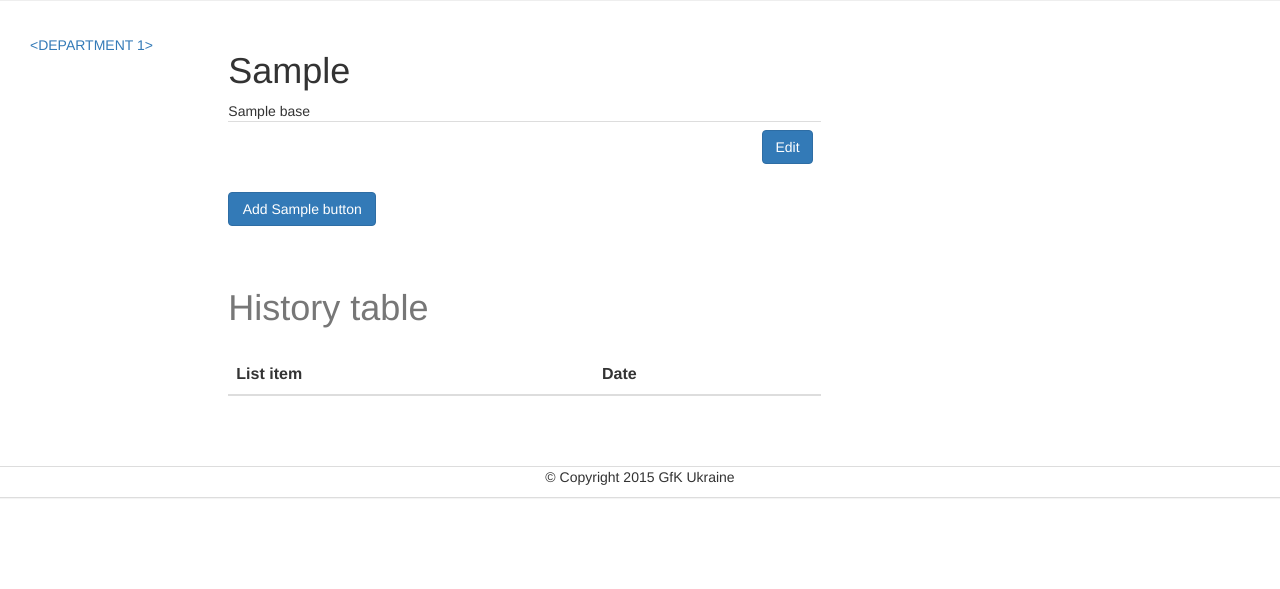
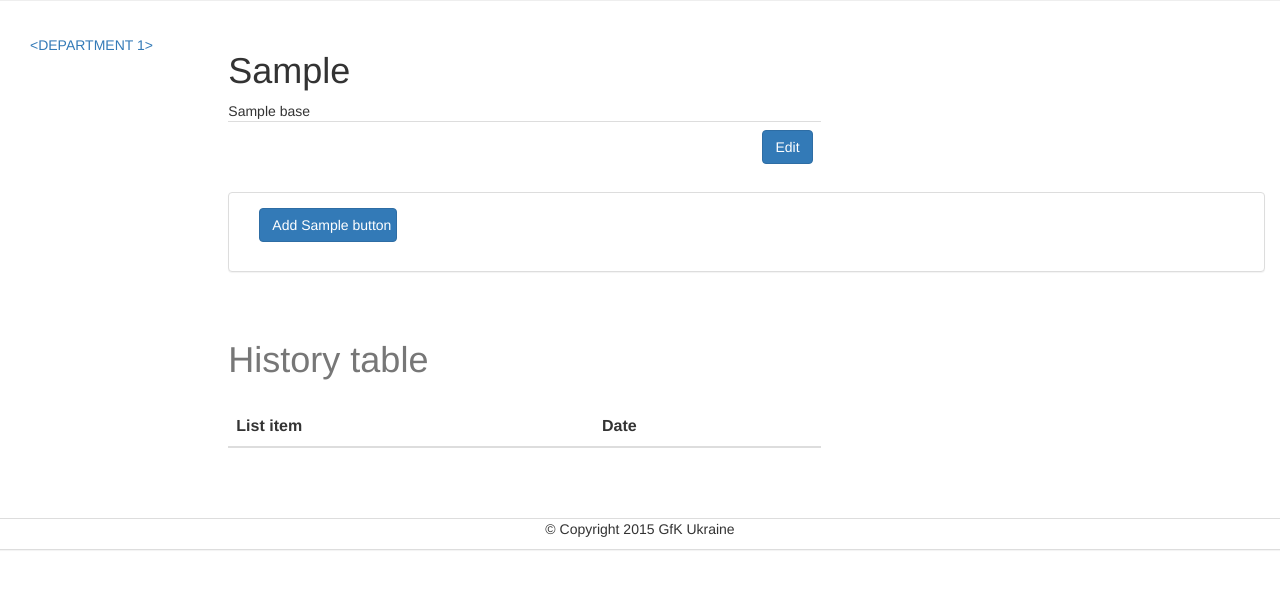
Before and after one commit to ansermak/equipment_flask, a Flask app: template app/templates/base_view.html in a window 1280 px wide. Shown: the part 194-783 px from the top of the page. Run offline with Flask 2, Linux system fonts and the light colour scheme; the template is opened without the code that fills it: most values are stand-ins (such as "Sample title", 1, 10 or a date in 2020); lists and menus that the app fills with data are empty; some libraries are stand-ins or nearby versions.

Commit message:
Fix bug with adding new user/hardware/software

```diff
--- a/app/templates/_entity_view.html
+++ b/app/templates/_entity_view.html
@@ -14,7 +14,8 @@
 
 </div>
 </div>
-<div class="row">
+<div class="panel panel-default">
+    <div class="panel-body">
 {% for button in data.buttons %}
     <form action="{{data.buttons[button]}}" method="post" class="col-xs-5 col-sm-3 col-md-2">
         <input type="hidden" name="location" class="current_url"/>
@@ -22,3 +23,10 @@
     </form>
 {% endfor %}
 </div>
+</div>
+
+<script type="text/javascript">
+        $('.current_url').each(function(){
+            $(this).val(window.location);
+        });
+      </script>
--- a/app/templates/base_view.html
+++ b/app/templates/base_view.html
@@ -34,18 +34,12 @@
                     {% set check_var = 1 %}
                 {% else %}
                 <div id="{{elem.upper()}}" class="tab-pane fade">
-
                 {% endif %}
                 <h3>{{elem.upper()}}</h3>
                 {% set num_counter = 0 %}
                 <div class="row">
-
                     {% for item in data.blocks[elem] %}
-
-
                     {% if num_counter % 4 == 0 %}
-
-
                 </div><div class="row">
                     {% endif %}
                     {% set num_counter = num_counter + 1 %}
```
